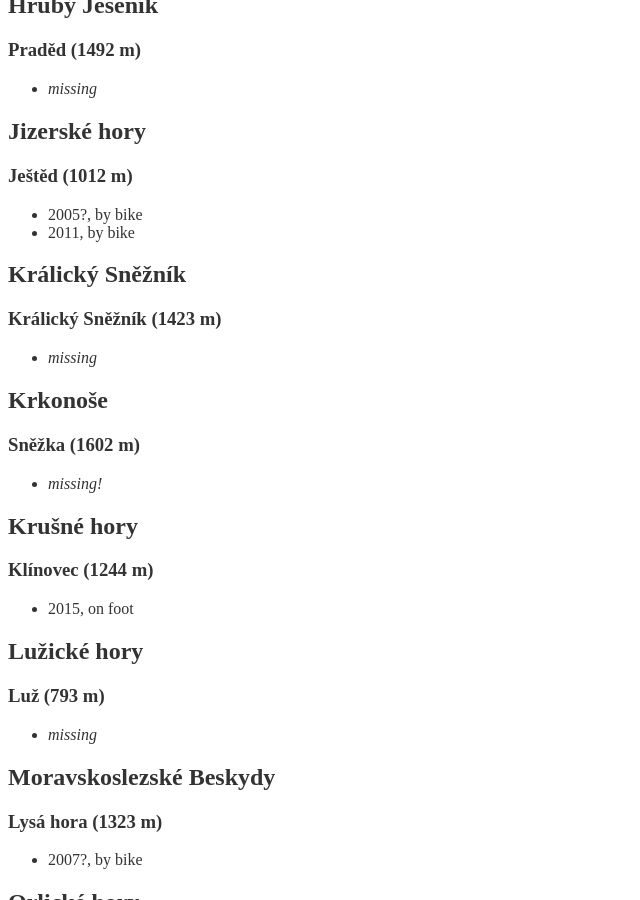
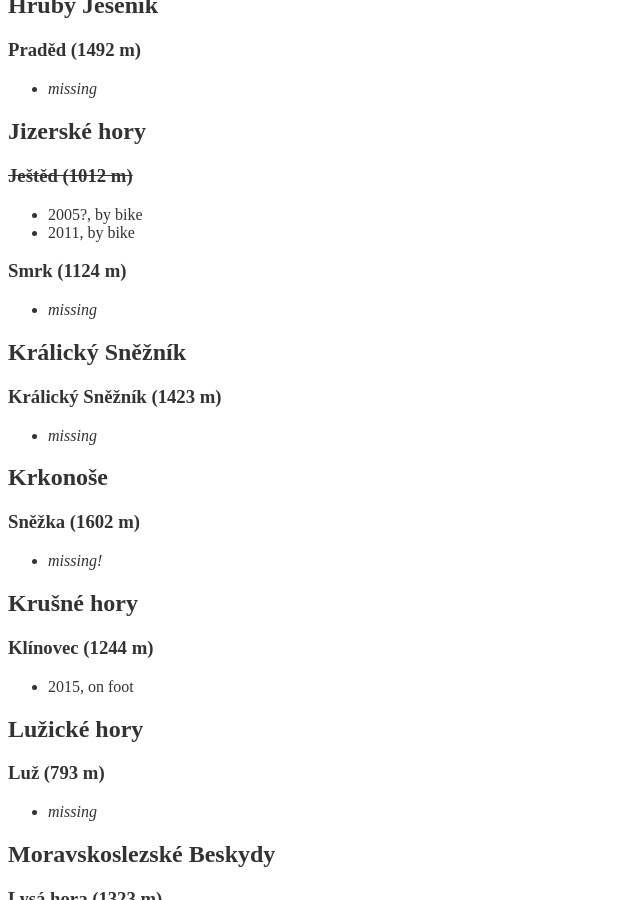
Before and after one commit to Werkov/Werkov.github.io, a Jekyll site: the page built from p/hc.md, in a window 1280 px wide and 900 px high, scrolled down 982 px. Shown: the whole window, without its empty margins (0-640 px from the left). Built offline with Jekyll 4.4.1, drawn with Linux system fonts in a browser that asks for light colours.

Commit message:
Fix hill climbing

```diff
--- a/p/hc.md
+++ b/p/hc.md
@@ -56,10 +56,12 @@ Peaks of selected mountain ranges (this would be a [challenge][1]).
 
 ## Jizerské hory
 
-### Ještěd (1012 m)
+### <del>Ještěd (1012 m)</del>
   * 2005?, by bike
   * 2011, by bike
 
+### Smrk (1124 m)
+  * _missing_
 
 ## Králický Sněžník
 
```
